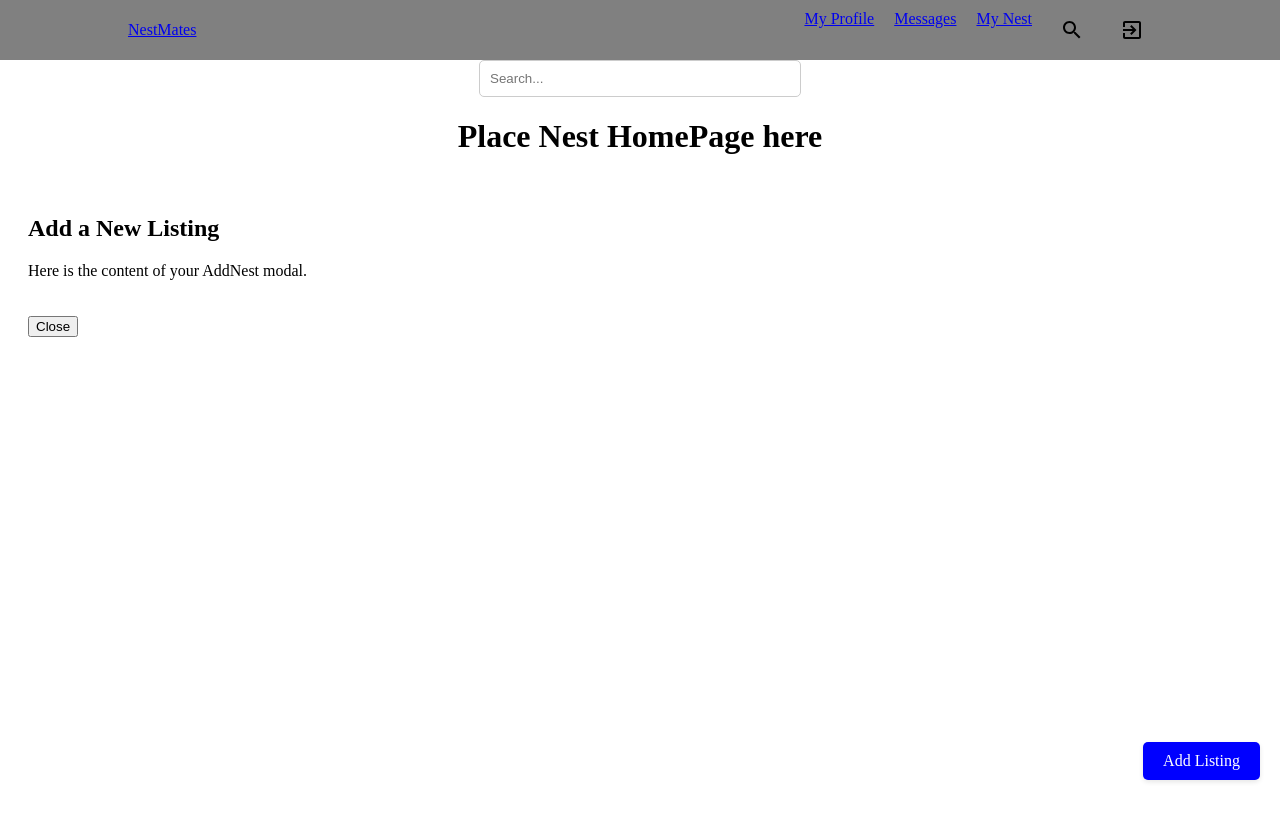
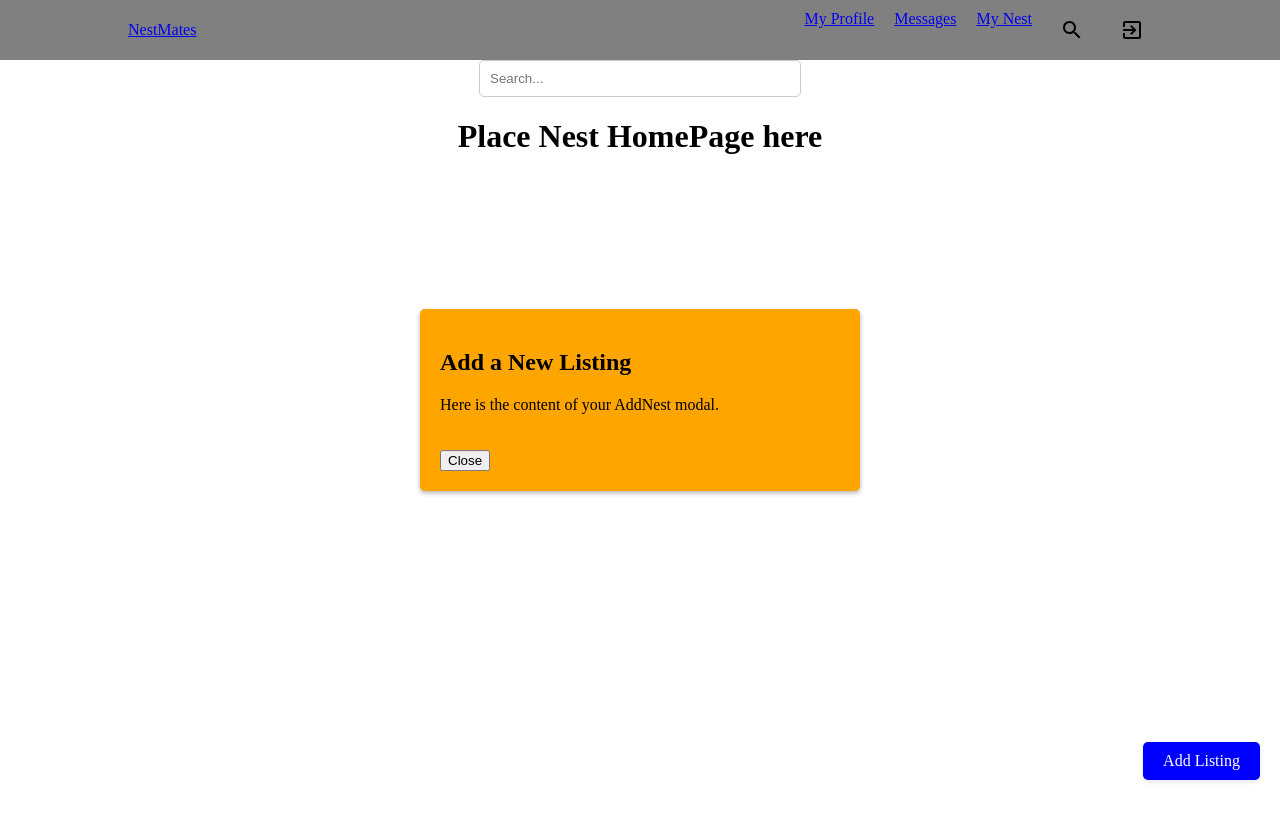
Before and after one commit to icp049/reusable_chatApp, a React (Create React App) app: page / in a window 1280 px wide. Both pictures are taken after a click on the element "Add Listing". Shown: the top 820 px of the page. Built offline with nearby package versions, Linux system fonts and the light colour scheme; no server answers.

Commit message:
changed width and position of modal

```diff
--- a/src/pages/AddNest.jsx
+++ b/src/pages/AddNest.jsx
@@ -2,7 +2,7 @@ import React from "react";
 
 const AddNest = ({ onClose }) => {
     return (
-        <div style={{ padding: "20px" }}>
+        <div style={{ width: "400px", padding: "20px", borderRadius: "5px", backgroundColor: "orange", boxShadow: "0 2px 5px rgba(0, 0, 0, 0.3)", margin: "0 auto" }}>
             <h2>Add a New Listing</h2>
             <p>Here is the content of your AddNest modal.</p>
             <button onClick={onClose} style={{ marginTop: "20px" }}>
--- a/src/pages/LandingPage.jsx
+++ b/src/pages/LandingPage.jsx
@@ -47,7 +47,19 @@ const LandingPage = () => {
                 Add Listing
             </div>
 
-            {isModalOpen && <AddNest onClose={closeModal} />}
+            {isModalOpen && (
+                <div
+                    style={{
+                        position: "fixed",
+                        top: "50%",
+                        left: "50%",
+                        transform: "translate(-50%, -50%)",
+                        zIndex: "1000",
+                    }}
+                >
+                    <AddNest onClose={closeModal} />
+                </div>
+            )}
         </div>
     );
 };
```
